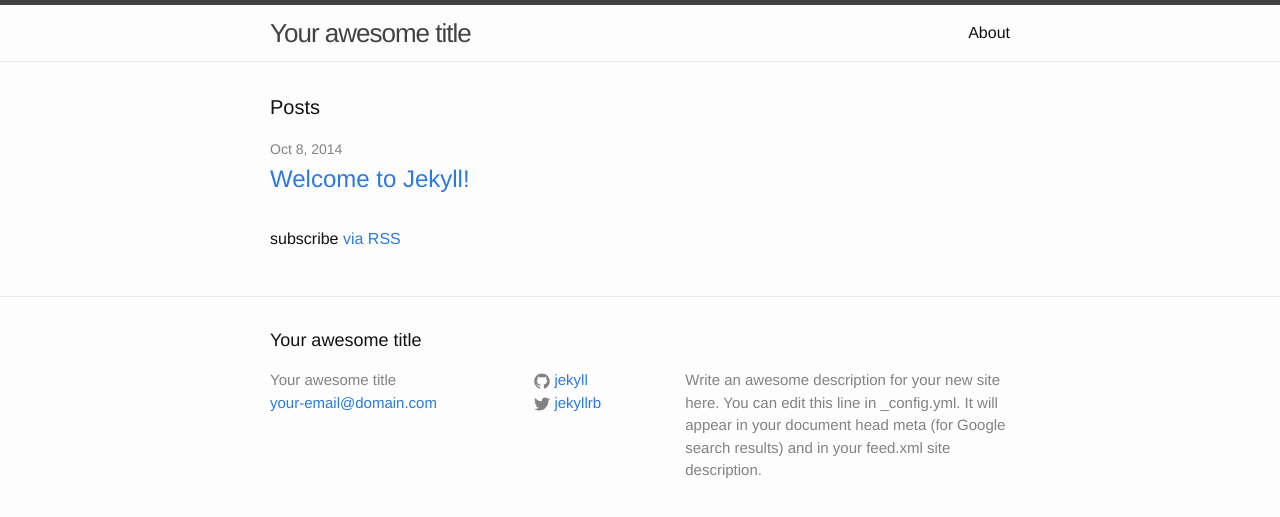
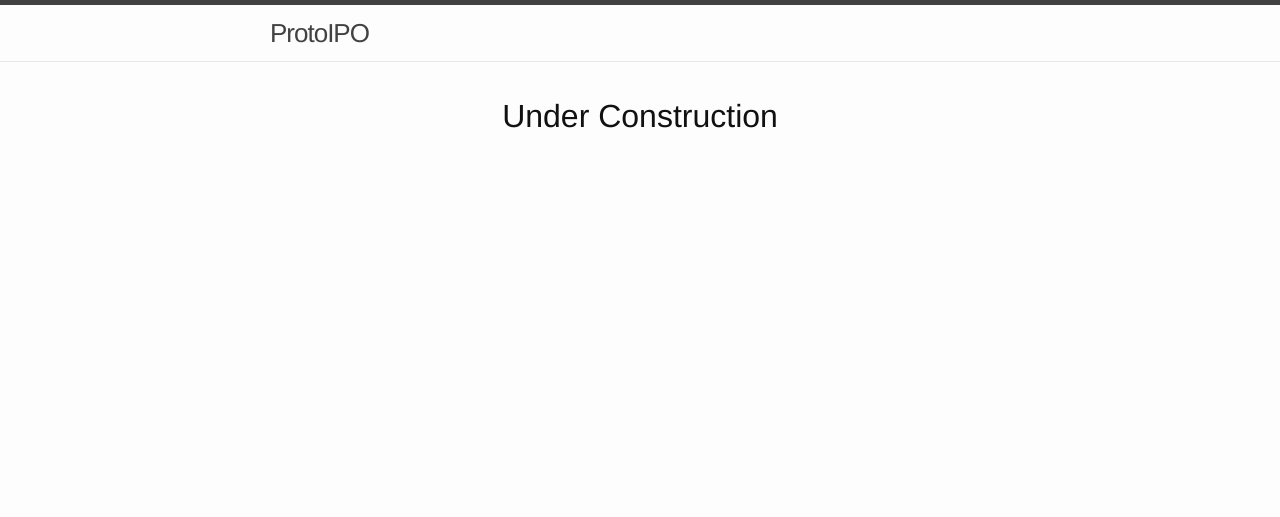
Before and after one commit to ProtoIPO/ProtoIPO.github.io, a Jekyll site: the page built from index.html, in a window 1280 px wide. Shown: the top 517 px of the page. Built offline with Jekyll 4.4.1, drawn with Linux system fonts in a browser that asks for light colours.

Commit message:
Site now displays Under Construction message.

```diff
--- a/_config.yml
+++ b/_config.yml
@@ -1,12 +1,12 @@
 # Site settings
-title: Your awesome title
+title: ProtoIPO
 email: your-email@domain.com
 description: > # this means to ignore newlines until "baseurl:"
   Write an awesome description for your new site here. You can edit this
   line in _config.yml. It will appear in your document head meta (for
   Google search results) and in your feed.xml site description.
 baseurl: "" # the subpath of your site, e.g. /blog/
-url: "http://yourdomain.com" # the base hostname & protocol for your site
+url: "http://protoipo.com" # the base hostname & protocol for your site
 twitter_username: jekyllrb
 github_username:  jekyll
 
--- a/_includes/header.html
+++ b/_includes/header.html
@@ -12,14 +12,6 @@
           <path fill="#424242" d="M18,13.516C18,14.335,17.335,15,16.516,15H1.484C0.665,15,0,14.335,0,13.516l0,0 c0-0.82,0.665-1.484,1.484-1.484h15.031C17.335,12.031,18,12.696,18,13.516L18,13.516z"/>
         </svg>
       </a>
-
-      <div class="trigger">
-        {% for page in site.pages %}
-          {% if page.title %}
-          <a class="page-link" href="{{ page.url | prepend: site.baseurl }}">{{ page.title }}</a>
-          {% endif %}
-        {% endfor %}
-      </div>
     </nav>
 
   </div>
--- a/_layouts/default.html
+++ b/_layouts/default.html
@@ -9,11 +9,9 @@
 
     <div class="page-content">
       <div class="wrapper">
-        {{ content }}
+        <h1 class="center">Under Construction</h1>
       </div>
     </div>
-
-    {% include footer.html %}
 
   </body>
 
--- a/_sass/_base.scss
+++ b/_sass/_base.scss
@@ -202,3 +202,8 @@ pre {
         }
     }
 }
+
+
+.center {
+    text-align: center;
+}
```
